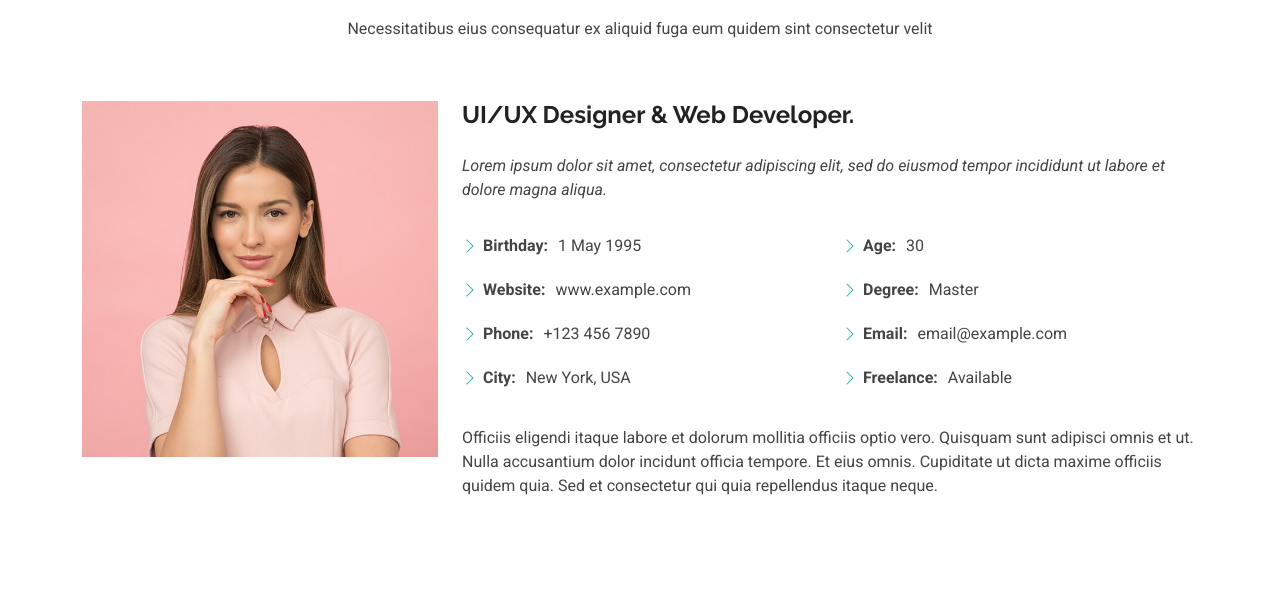
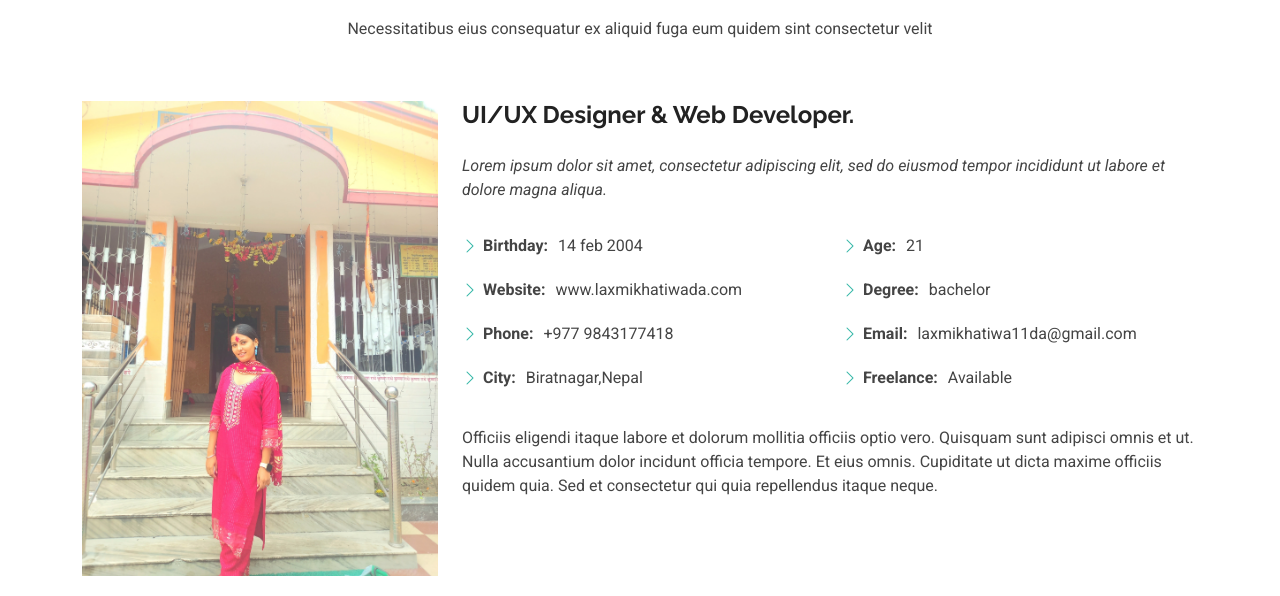
Before and after one commit to Laxmikhatiwada-ctrl/portfolio-website, a plain HTML site: page about.html in a window 1280 px wide. Shown: the part 204-800 px from the top of the page. Drawn offline with Linux system fonts and the light colour scheme.

Commit message:
commited

```diff
--- a/about.html
+++ b/about.html
@@ -4,7 +4,7 @@
 <head>
   <meta charset="utf-8">
   <meta content="width=device-width, initial-scale=1.0" name="viewport">
-  <title>About - Kelly Bootstrap Template</title>
+  <title>About - Laxmi Khatiwada</title>
   <meta name="description" content="">
   <meta name="keywords" content="">
 
@@ -28,7 +28,7 @@
   <link href="assets/css/main.css" rel="stylesheet">
 
   <!-- =======================================================
-  * Template Name: Kelly
+  * Template Name: Laxmi
   * Template URL: https://bootstrapmade.com/kelly-free-bootstrap-cv-resume-html-template/
   * Updated: Aug 07 2024 with Bootstrap v5.3.3
   * Author: BootstrapMade.com
@@ -101,7 +101,7 @@
 
         <div class="row gy-4 justify-content-center">
           <div class="col-lg-4">
-            <img src="assets/img/profile-img.jpg" class="img-fluid" alt="">
+            <img src="20241116_103811.jpg" class="img-fluid" alt="">
           </div>
           <div class="col-lg-8 content">
             <h2>UI/UX Designer &amp; Web Developer.</h2>
@@ -112,17 +112,17 @@
             <div class="row">
               <div class="col-lg-6">
                 <ul>
-                  <li><i class="bi bi-chevron-right"></i> <strong>Birthday:</strong> <span>1 May 1995</span></li>
-                  <li><i class="bi bi-chevron-right"></i> <strong>Website:</strong> <span>www.example.com</span></li>
-                  <li><i class="bi bi-chevron-right"></i> <strong>Phone:</strong> <span>+123 456 7890</span></li>
-                  <li><i class="bi bi-chevron-right"></i> <strong>City:</strong> <span>New York, USA</span></li>
+                  <li><i class="bi bi-chevron-right"></i> <strong>Birthday:</strong> <span>14 feb 2004</span></li>
+                  <li><i class="bi bi-chevron-right"></i> <strong>Website:</strong> <span>www.laxmikhatiwada.com</span></li>
+                  <li><i class="bi bi-chevron-right"></i> <strong>Phone:</strong> <span>+977 9843177418</span></li>
+                  <li><i class="bi bi-chevron-right"></i> <strong>City:</strong> <span>Biratnagar,Nepal</span></li>
                 </ul>
               </div>
               <div class="col-lg-6">
                 <ul>
-                  <li><i class="bi bi-chevron-right"></i> <strong>Age:</strong> <span>30</span></li>
-                  <li><i class="bi bi-chevron-right"></i> <strong>Degree:</strong> <span>Master</span></li>
-                  <li><i class="bi bi-chevron-right"></i> <strong>Email:</strong> <span>email@example.com</span></li>
+                  <li><i class="bi bi-chevron-right"></i> <strong>Age:</strong> <span>21</span></li>
+                  <li><i class="bi bi-chevron-right"></i> <strong>Degree:</strong> <span>bachelor</span></li>
+                  <li><i class="bi bi-chevron-right"></i> <strong>Email:</strong> <span>laxmikhatiwa11da@gmail.com</span></li>
                   <li><i class="bi bi-chevron-right"></i> <strong>Freelance:</strong> <span>Available</span></li>
                 </ul>
               </div>
```
Also changed, not shown: index.html (+6 -6 lines), 20241116_103811.jpg (added), download.jpeg (added), images.jpeg (added).
